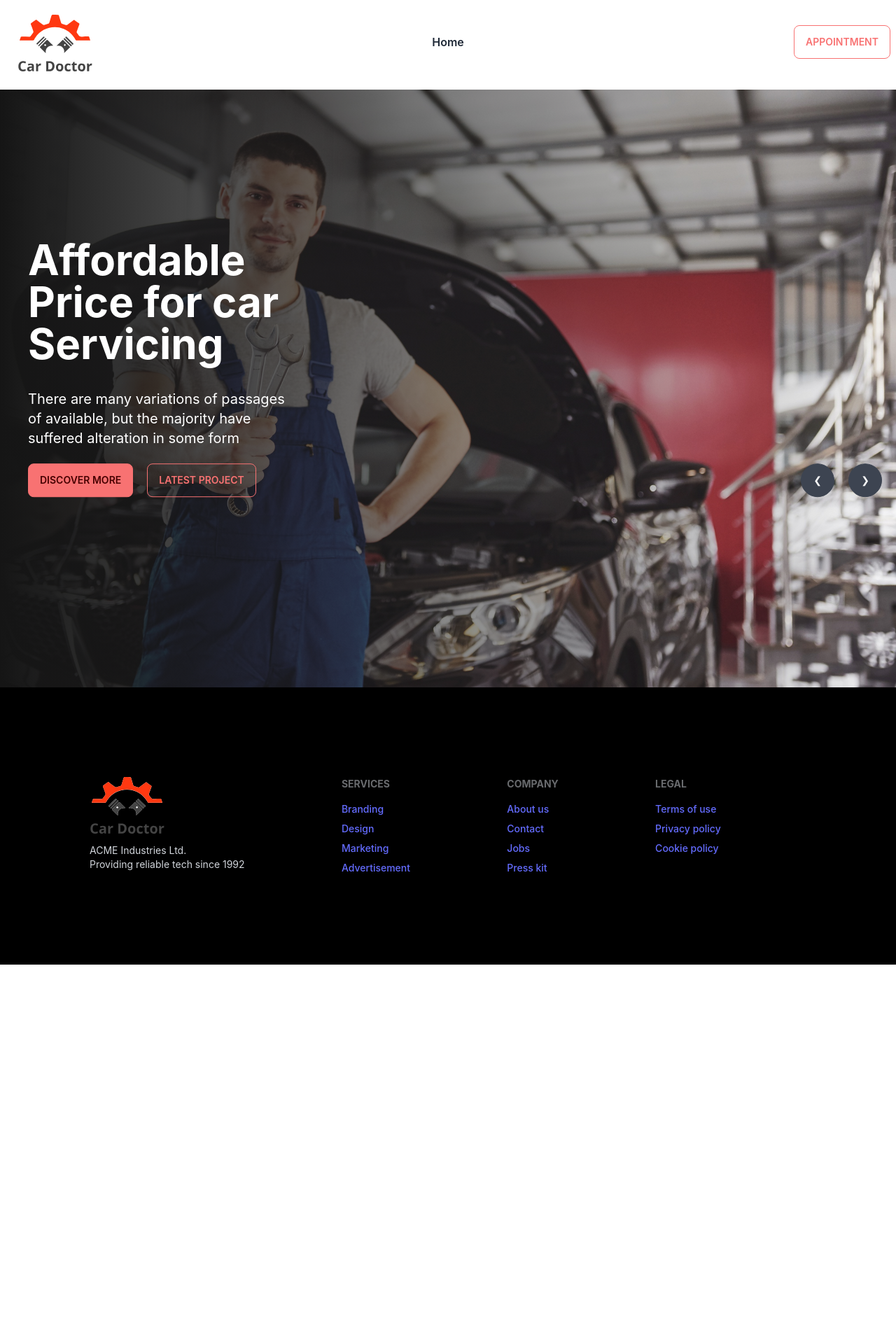
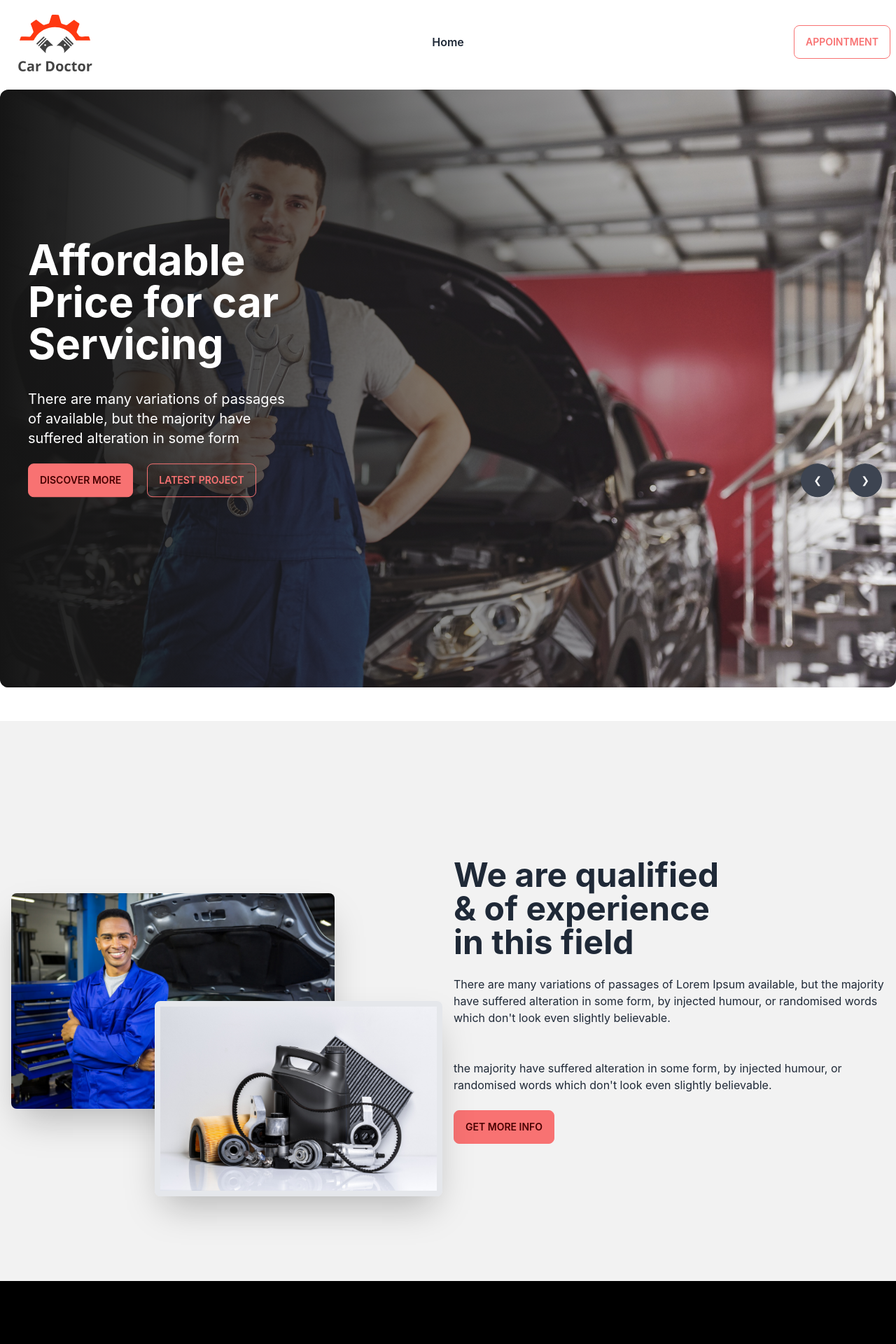
Before and after one commit to tahdiislam/genius-car-client, a React (Vite) app: page / in a window 1280 px wide. Shown: the top 1920 px of the page at 70% size. Before the commit the page ends 1378 px from the top, so only its background shows below. Built offline with nearby package versions, Linux system fonts and the light colour scheme.

Commit message:
add about-us

```diff
--- a/index.html
+++ b/index.html
@@ -1,5 +1,5 @@
 <!DOCTYPE html>
-<html lang="en">
+<html data-theme="light" lang="en">
   <head>
     <meta charset="UTF-8" />
     <link rel="icon" type="image/svg+xml" href="/vite.svg" />
--- a/src/App.jsx
+++ b/src/App.jsx
@@ -5,7 +5,7 @@ import { router } from './Routes/routes'
 function App() {
 
   return (
-    <div data-theme="light" className="max-w-7xl mx-auto">
+    <div className="max-w-7xl mx-auto">
       <RouterProvider router={router}/>
     </div>
   )
--- /dev/null
+++ b/src/Pages/Home/Component/AboutUs/AboutUs.jsx
@@ -0,0 +1,25 @@
+import React from 'react';
+import parts from "../../../../assets/images/about_us/parts.jpg"
+import person from "../../../../assets/images/about_us/person.jpg"
+
+const AboutUs = () => {
+    return (
+        <div className="hero min-h-screen bg-base-200">
+            <div className="hero-content flex-col lg:flex-row">
+                <div className='w-1/2 relative'>
+                    <img src={person} className="w-3/4 h-full rounded-lg shadow-2xl" />
+                    <img src={parts} className="absolute rounded-lg shadow-2xl w-2/3 right-0 top-1/2 border-8" />
+                </div>
+                <div className='w-1/2'>
+                    <h1 className="text-5xl font-bold">We are qualified <br />& of experience <br/>in this field</h1>
+                    <p className="py-6">There are many variations of passages of Lorem Ipsum available, but the majority have suffered alteration in some form, by injected humour, or randomised words which don't look even slightly believable. </p>
+                    <p className="py-6">the majority have suffered alteration in some form, by injected humour, or randomised words which don't look even slightly believable. </p>
+
+                    <button className="btn btn-error">Get More Info</button>
+                </div>
+            </div>
+        </div>
+    );
+};
+
+export default AboutUs;
--- a/src/Pages/Home/Component/Banner/Banner.jsx
+++ b/src/Pages/Home/Component/Banner/Banner.jsx
@@ -5,7 +5,6 @@ import img3 from "../../../../assets/images/banner/3.jpg"
 import img4 from "../../../../assets/images/banner/4.jpg"
 import img5 from "../../../../assets/images/banner/5.jpg"
 import img6 from "../../../../assets/images/banner/6.jpg"
-import "./Banner.css"
 import BannerItem from './BannerItem';
 
 const bannerData = [
--- a/src/Pages/Home/Component/Banner/Banner.css
+++ b/src/Pages/Home/Component/Banner/BannerItem.css
@@ -1,4 +1,5 @@
 .sliderImg::after{
+    border-radius: 12px;
     content: "";
     position: absolute;
     left: 0;
--- a/src/Pages/Home/Component/Banner/BannerItem.jsx
+++ b/src/Pages/Home/Component/Banner/BannerItem.jsx
@@ -1,11 +1,12 @@
 import React from 'react';
+import "./bannerItem.css"
 
 const BannerItem = ({banner}) => {
     const {image, id, prev, next} = banner;
     return (
-        <div id={`slide${id}`} className="carousel-item relative w-full">
-            <div className='sliderImg'>
-                <img src={image} className="w-full" />
+        <div id={`slide${id}`} className="carousel-item relative w-full my-12">
+            <div className='sliderImg rounded-xl'>
+                <img src={image} className="w-full rounded-xl" />
             </div>
             <div className="absolute flex justify-end transform -translate-y-1/2 left-10 bottom-0 top-2/4">
                 <h1 className='text-6xl text-white font-bold'>
--- a/src/Pages/Home/Home.jsx
+++ b/src/Pages/Home/Home.jsx
@@ -1,10 +1,12 @@
 import React from 'react';
+import AboutUs from './Component/AboutUs/AboutUs';
 import Banner from './Component/Banner/Banner';
 
 const Home = () => {
     return (
         <div>
           <Banner/>
+          <AboutUs/>
         </div>
     );
 };
--- a/src/Shared/Header.jsx
+++ b/src/Shared/Header.jsx
@@ -7,7 +7,7 @@ const Header = () => {
         <li><Link className='font-semibold' to="/">Home</Link></li>
     </>
     return (
-        <div className="navbar h-20 mb-12 pt-12 bg-base-100">
+        <div className="navbar h-20 pt-12 bg-base-100">
             <div className="navbar-start">
                 <div className="dropdown">
                     <label tabIndex={0} className="btn btn-ghost lg:hidden">
```
